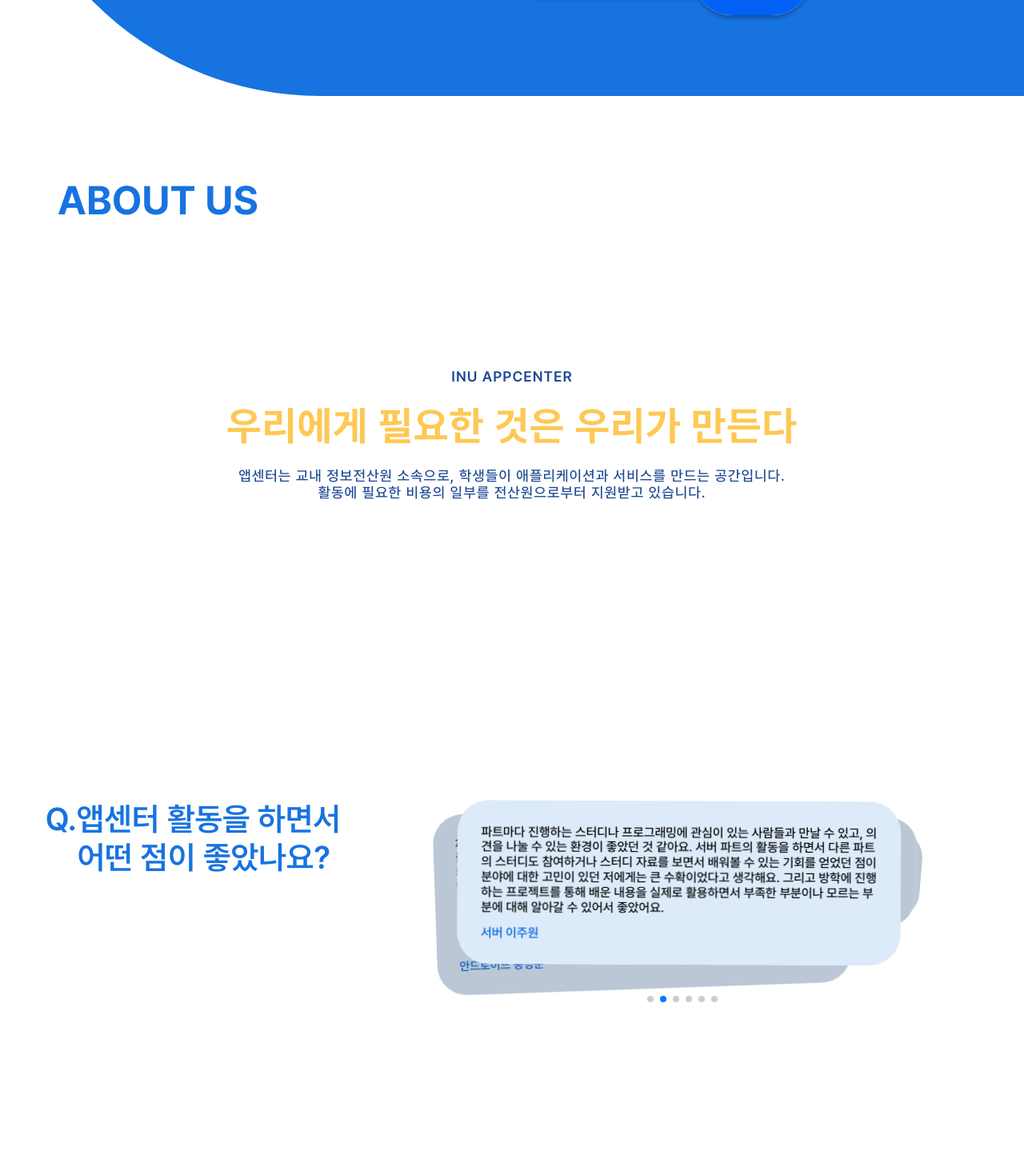
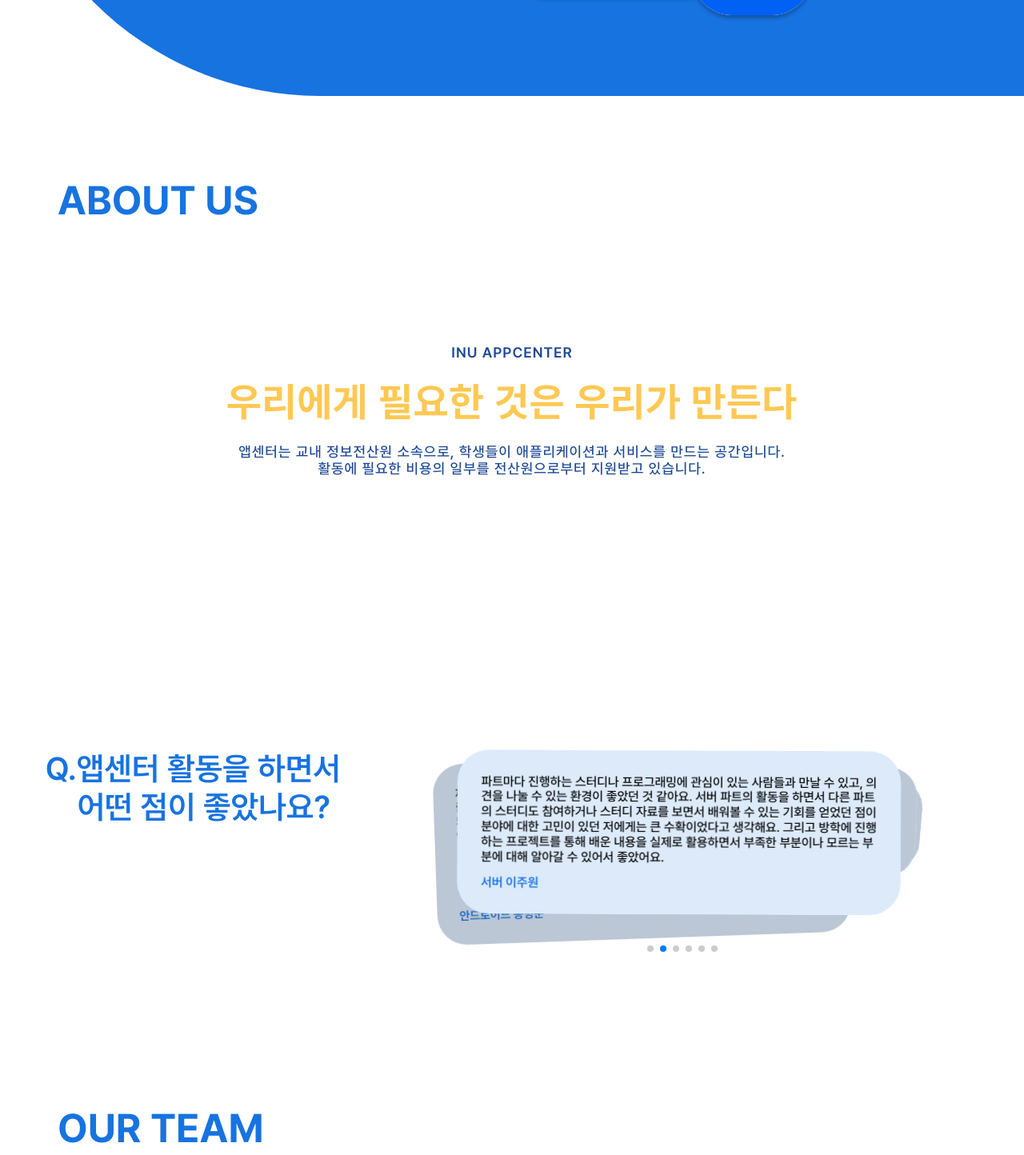
Before and after one commit to inu-appcenter/appcenter-homepage-renewal, a React (Create React App) app: page /appcenter-homepage-renewal/home in a window 1280 px wide. Shown: the part 680-2124 px from the top of the page at 80% size. Built offline with nearby package versions, Linux system fonts and the light colour scheme.

Commit message:
design: 홈화면 간격 조정

```diff
--- a/src/component/home/Slogan.js
+++ b/src/component/home/Slogan.js
@@ -31,7 +31,7 @@ export default function Slogan() {
 }
 
 const SloganWrapper = styled.div`
-  margin-top: 80px;
+
 `;
 
 const Text = styled.div`
@@ -43,6 +43,7 @@ const Text = styled.div`
   font-weight: ${props => props.type === 'top' ? 600 : props.type === 'title' ? 700 : 400};
   margin-bottom: ${viewWidthCalc(24)};
   white-space: pre-line;
+  word-break: keep-all;
   ${props => props.type === 'title' ?
           css`font-size: ${props => props.theme.fontSize.bigDesktop.title};
             @media (max-width: 1800px) {
--- a/src/container/home/AboutUsContainer.js
+++ b/src/container/home/AboutUsContainer.js
@@ -5,48 +5,65 @@ import Interview from "../../component/home/Interview";
 
 export default function AboutUsContainer({mref}){
     return(
-        <AboutUsContainerBox ref={mref}>
-            <SloganBox>
-                <PageTitleWrapper>
+        <AboutUsContainerLayout ref={mref}>
+            <div>
+                <PageTitleBox>
                     <PageTitle title="About Us"/>
-                </PageTitleWrapper>
-                <Slogan/>
-            </SloganBox>
+                </PageTitleBox>
+                <SloganBox>
+                    <Slogan/>
+                </SloganBox>
+            </div>
             <InterviewBox>
                 <Interview/>
             </InterviewBox>
-        </AboutUsContainerBox>
+        </AboutUsContainerLayout>
     );
 }
 
-const AboutUsContainerBox = styled.div`
-  display: flex;
-  flex-direction: column;
-  justify-content: center;
+const AboutUsContainerLayout = styled.div`
+  display: grid;
+  grid-template-columns: 1fr;
+  row-gap: 15rem;
+  @media(max-width: 1800px) {
+    row-gap: 20rem;
+  }
+  @media(max-width: 1200px) {
+    row-gap: 15rem;
+  }
+  @media(max-width: 768px) {
+    row-gap: 10rem;
+  }
+  @media(max-width: 576px) {
+    row-gap: 5rem;
+  }
 `;
 
-const PageTitleWrapper = styled.div`
-  padding: 100px 0;
+const PageTitleBox = styled.div`
+   padding-top: 150px;
+  @media(max-width: 1800px) {
+    padding-top: 100px;
+  }
+  @media(max-width: 576px) {
+    padding-top: 50px;
+  }
 `;
 
 const SloganBox = styled.div`
-  height: 40vh;
-  @media (max-width: 1800px){
-    height: 90vh;
-  }
-  @media (max-width: 576px){
-    height: auto;
+  margin-top: 150px;
+  @media(max-width: 576px) {
+    margin-top: 100px;
   }
 `
 
 const InterviewBox = styled.div`
-  height: 40vh;
-  padding-top: 30vh;
-  @media (max-width: 1800px){
-    padding-top: 20vh;
-    height: 70vh;
-  }
-  @media (max-width: 576px){
-    height: auto;
-  }
+  //height: 40vh;
+  //padding-top: 30vh;
+  //@media (max-width: 1800px){
+  //  padding-top: 20vh;
+  //  height: 70vh;
+  //}
+  //@media (max-width: 576px){
+  //  height: 40vh;
+  //}
 `
--- a/src/container/home/OurTeamContainer.js
+++ b/src/container/home/OurTeamContainer.js
@@ -5,16 +5,25 @@ import OurTeam from "../../component/home/OurTeam";
 
 export default function OurTeamContainer({mref}){
     return(
-        <OurTeamWrapper ref={mref}>
-            <PageTitle
-                title="Our Team"
-                subTitle={partInfo[0].description}
-            />
+        <OurTeamContainerLayout ref={mref}>
+            <PageTitleBox>
+                <PageTitle
+                    title="Our Team"
+                    subTitle={partInfo[0].description}
+                />
+            </PageTitleBox>
             <OurTeam/>
-        </OurTeamWrapper>
+        </OurTeamContainerLayout>
     );
 }
-const OurTeamWrapper = styled.div`
+const OurTeamContainerLayout = styled.div`
   width: 100%;
   padding-bottom: 30px;
 `;
+
+const PageTitleBox = styled.div`
+   padding-top: 150px;
+  @media(max-width: 1800px) {
+    padding-top: 50px;
+  }
+`;
--- a/src/container/home/ProductContainer.js
+++ b/src/container/home/ProductContainer.js
@@ -9,11 +9,13 @@ import "swiper/css/pagination";
 export default function ProductContainer({mref}){
     return(
         <ProductWrapper ref={mref}>
-            <PageTitle
-                title="Product"
-                topMargin={viewHeightCalc(50)}
-                subTitle='앱센터에서 만든 앱들을 소개합니다'
-            />
+            <PageTitleBox>
+                <PageTitle
+                    title="Product"
+                    topMargin={viewHeightCalc(50)}
+                    subTitle='앱센터에서 만든 앱들을 소개합니다'
+                />
+            </PageTitleBox>
             <DesktopSizeBox>
                 <ProductionDesktop/>
             </DesktopSizeBox>
@@ -29,6 +31,13 @@ const ProductWrapper = styled.div`
   height: 100vh;
 `;
 
+const PageTitleBox = styled.div`
+   padding-top: 150px;
+  @media(max-width: 1800px) {
+    padding-top: 100px;
+  }
+`;
+
 const DesktopSizeBox = styled.div`
   @media(max-width:680px){
     display: none;
```
